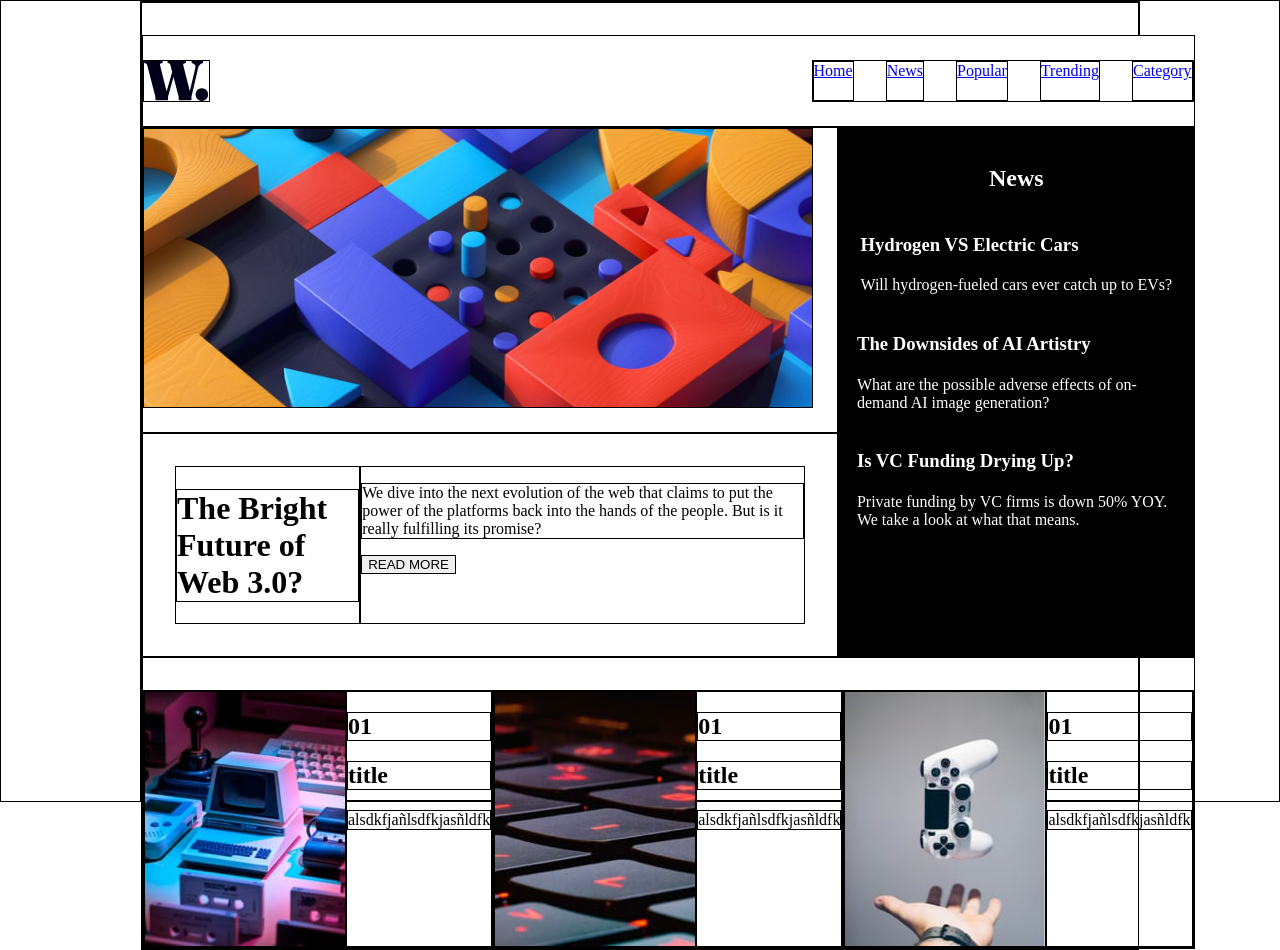
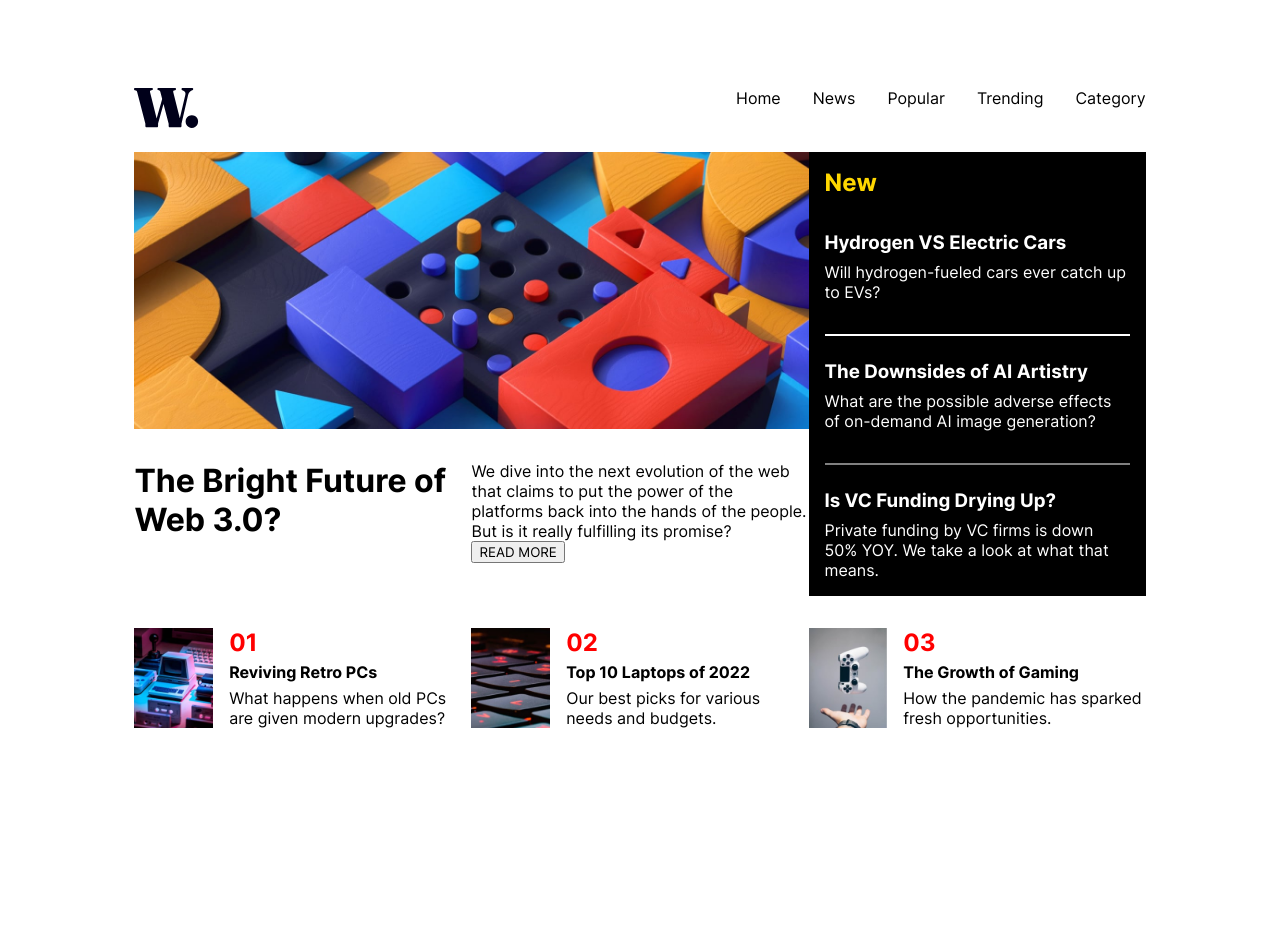
Before and after one commit to OsianJL/mentor-1-responsive_landing_page, a website built with Vite: page index.html in a window 1280 px wide. After the commit the page ends 800 px from the top, so only its background shows below. Built offline with nearby package versions, Linux system fonts and the light colour scheme.

Commit message:
almost finished

```diff
--- a/index.html
+++ b/index.html
@@ -10,9 +10,10 @@
 </head>
 
 <body>
+
   <div class="container">
     <header>
-      <img src="/public/logo.svg" alt="logo-news">
+      <img src="/logo.svg" alt="logo-news">
       <nav>
         <a href="#">Home</a>
         <a href="#">News</a>
@@ -22,9 +23,9 @@
       </nav>
     </header>
     <div class="front-picture">
-      <img src="/public/image-web-3-desktop.jpg" alt="front web news picture">
+      <img src="/image-web-3-desktop.jpg" alt="front web news picture">
     </div>
-    <main>
+
     <div class="title">
       <h1>The Bright Future of Web 3.0?</h1>
     </div>
@@ -34,51 +35,53 @@
         But is it really fulfilling its promise?</p>
       <button>READ MORE</button>
     </div>
-    </main>
+
     <aside>
-      <h1>News</h1>
+      <h1>New</h1>
       <article>
         <h1>Hydrogen VS Electric Cars</h1>
         <p>Will hydrogen-fueled cars ever catch up to EVs?</p>
       </article>
+      <div class="line line-1"></div>
       <article>
         <h1> The Downsides of AI Artistry</h1>
         <p>What are the possible adverse effects of on-demand AI image generation?</p>
       </article>
+      <div class="line line-2"></div>
       <article>
         <h1> Is VC Funding Drying Up?</h1>
         <p> Private funding by VC firms is down 50% YOY. We take a look at what that means.
         </p>
       </article>
-
     </aside>
     <footer>
       <article class="news news-1">
-        <img src="/public/image-retro-pcs.jpg" alt="">
+        <img src="/image-retro-pcs.jpg" alt="">
         <div class="imgArticle">
           <h1>01</h1>
-          <h2>title</h2>
-          <p>alsdkfjañlsdfkjasñldfk</p>
+          <h2>Reviving Retro PCs</h2>
+          <p>What happens when old PCs are given modern upgrades?</p>
         </div>
       </article>
       <article class="news news-2">
-        <img src="/public/image-top-laptops.jpg" alt="">
+        <img src="/image-top-laptops.jpg" alt="">
         <div class="imgArticle">
-          <h1>01</h1>
-          <h2>title</h2>
-          <p>alsdkfjañlsdfkjasñldfk</p>
+          <h1>02</h1>
+          <h2>Top 10 Laptops of 2022</h2>
+          <p>Our best picks for various needs and budgets.</p>
         </div>
       </article>
       <article class="news news-3">
-        <img src="/public/image-gaming-growth.jpg" alt="">
+        <img src="/image-gaming-growth.jpg" alt="">
         <div class="imgArticle">
-          <h1>01</h1>
-          <h2>title</h2>
-          <p>alsdkfjañlsdfkjasñldfk</p>
+          <h1>03</h1>
+          <h2>The Growth of Gaming</h2>
+          <p>How the pandemic has sparked fresh opportunities.</p>
         </div>
       </article>
     </footer>
   </div>
+
 </body>
 
 </html>
--- a/style.css
+++ b/style.css
@@ -2,25 +2,62 @@
 @tailwind components;
 @tailwind utilities; */
 
+/* Inter-Bold */
+@font-face {
+  font-family: 'Inter';
+  src: url('/fonts/static/Inter-Bold.ttf') format('truetype');
+  font-weight: 700; /* Ajustado a 700 para reflejar "Bold" */
+  font-style: normal;
+}
+
+/* Inter-ExtraBold */
+@font-face {
+  font-family: 'Inter';
+  src: url('/fonts/static/Inter-ExtraBold.ttf') format('truetype');
+  font-weight: 800; /* Ajustado a 800 para "ExtraBold" */
+  font-style: normal;
+}
+
+/* Inter-Regular */
+@font-face {
+  font-family: 'Inter';
+  src: url('/fonts/static/Inter-Regular.ttf') format('truetype');
+  font-weight: 400; /* 400 representa el peso regular */
+  font-style: normal;
+}
+
+/* Inter-Variable */
+@font-face {
+  font-family: 'Inter Variable';
+  src: url('/fonts/Inter-VariableFont_slnt,wght.ttf') format('truetype');
+  font-weight: 100 900; /* Rango de pesos para la fuente variable */
+  font-style: normal;
+}
+
+
+
 * {
   box-sizing: border-box;
-  border: 1px solid black;
-}
-body {
-  width: min(90%, 1000px);
-  margin: auto;
-  height: 100vh;
-  align-content: center;
+  font-family: Inter, sans-serif;
+  /* border: 1px solid black;  */
 }
 
+
 .container {
+  /* border: 4px solid black;  */
+  margin: 2rem auto;
+  width: 80%;
   display: grid;
   grid-template-areas:
-    "header header header"
+    "header header  header"
     "divPic     divPic   aside"
-    "main    main  aside"
-    "footer footer footer";
+    "main1    main2   aside"
+    "footer footer  footer";
+    grid-template-columns: 1fr 1fr 1fr;
+  grid-template-rows: auto  auto 1fr auto;
+
 }
+
 
 .container header {
   margin-top: 2rem;
@@ -31,34 +68,39 @@ body {
   background-color: white;
 }
 
+
 nav{
   display: flex;
   gap: 2rem
 }
 
 .container .front-picture {
-  width: 100%;
-  padding-right: 1.5rem;
-  padding-bottom: 1.5rem;
+  max-width: 100%;
+  max-height: 300px;
+  width: auto;
+  height: auto;
+  margin-bottom: 2rem;
   grid-area: divPic;
 }
 
 .front-picture img {
-  width: 100%;
-  height: 100%;
+  max-width: 100%;
+  max-height: 100%;
+
 }
 
-.container main {
-  display: flex;
-  justify-content: space-between;
-  padding: 2rem;
-  grid-area: main;
+.title {
+  font-weight: 800;
+  grid-area: main1;
+}
+
+.article {
+  grid-area: main2
 }
 
 .container footer {
   padding-top: 2rem;
   display: flex;
-  justify-content: space-around;
   grid-area: footer;
 }
 
@@ -72,11 +114,71 @@ nav{
   padding: 1rem;
 }
 
+aside > h1 {
+  color: gold;
+  align-self: start;
+  margin-bottom: .6rem;
+}
+
+aside article h1  {
+  margin-top: 1.5rem;
+  margin-bottom: 0.5rem
+}
+
+a{
+  text-decoration: none;
+  color: black;
+}
+
 a:hover {
 color: red;
 }
 
 .news {
+ display: flex;
+ width: 100%;
+ align-items: stretch;
+ max-height: 100px ;
+}
+
+article > img {
+  max-height: 100%;
+  max-width: 100px;
+  object-fit: cover;
+}
+
+.imgArticle {
   display: flex;
+  flex-direction: column;
+  justify-content: space-between;
+  padding-left: 1rem;
+}
+
+.imgArticle h1 {
+  color: red;
+}
+
+.imgArticle h2 {
+  font-size: 1rem
+}
+
+img {
+  max-width: 100%;
+  height: auto;
+  display: block;
+}
+
+h1, h2, p {
+  margin: 0;
+}
+
+.line {
+  border: .01rem solid white;
+  width: 100%;
+  margin-top: 2rem;
 
 }
+
+.line-2 {
+  border-color: grey;
+}
```
Also changed, not shown: fonts/Inter-VariableFont_slnt,wght.ttf (added), fonts/static/Inter-Bold.ttf (added), fonts/static/Inter-ExtraBold.ttf (added), fonts/static/Inter-Regular.ttf (added). Lines whose indentation alone changed are shown as unchanged.
